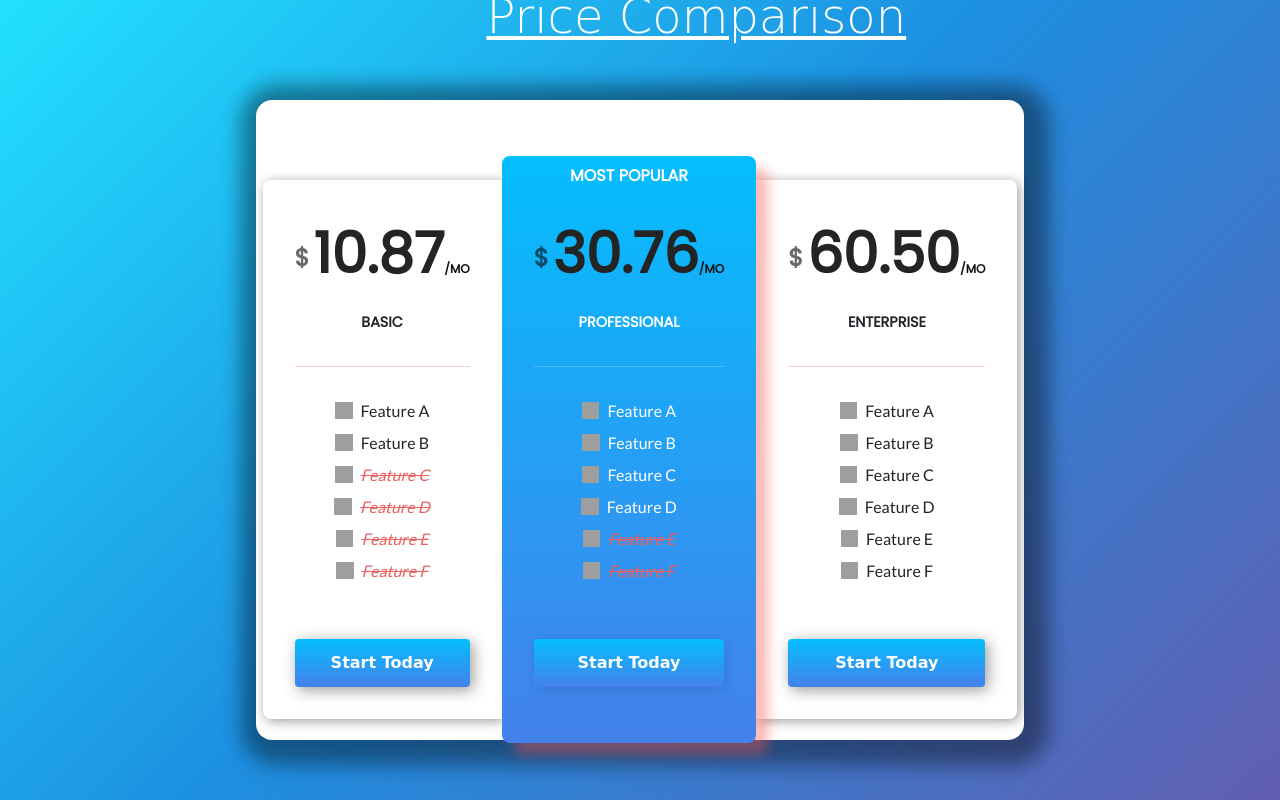
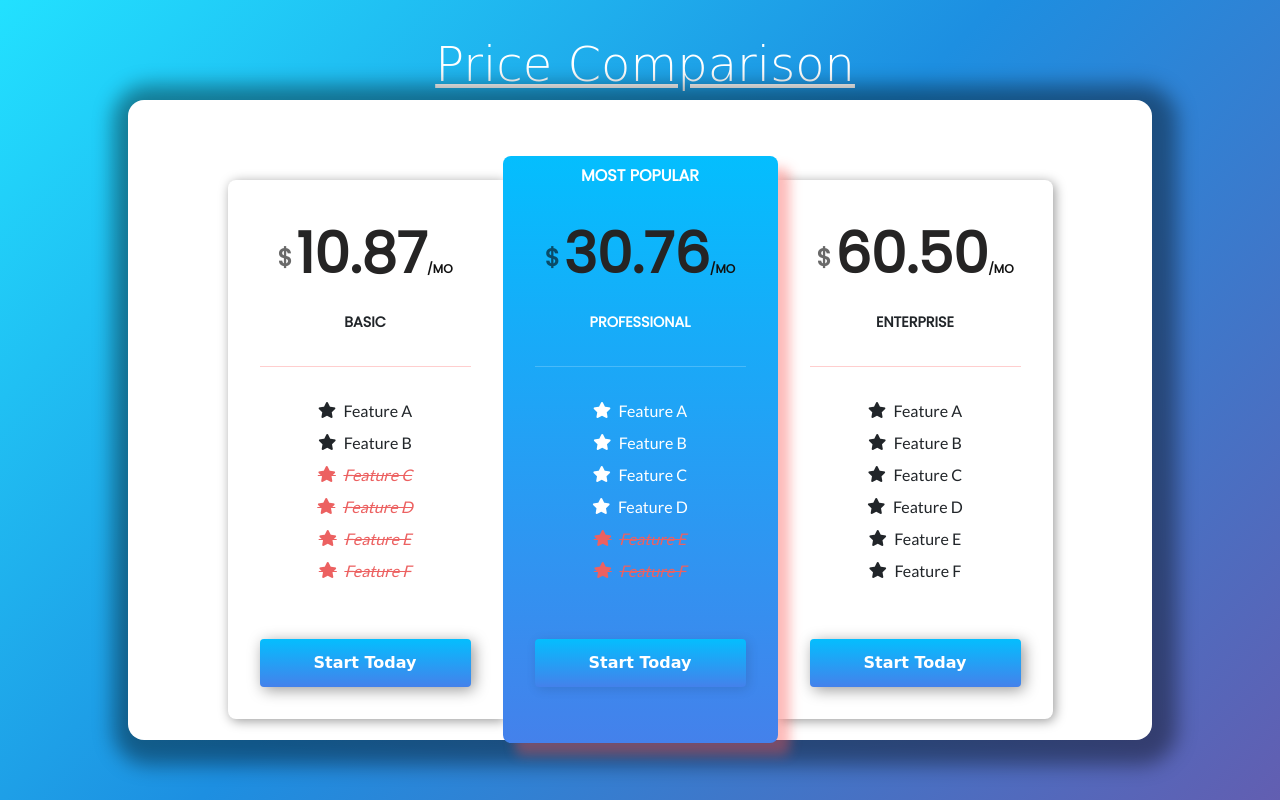
Before and after one commit to raybags-web-dev/Price_comparison, a PHP site: page / in a window 1280 px wide. Run offline with PHP 8.4, Linux system fonts and the light colour scheme; some libraries are stand-ins or nearby versions; some web fonts are replaced; grey boxes are pictures that could not be loaded.

Commit message:
responsiveness

```diff
--- a/index.html
+++ b/index.html
@@ -43,22 +43,22 @@
                     </div>
                     <div class="divider"></div>
                     <div class="feature">
-                        <img src="check-circle.svg"> Feature A
+                        <i class="fas fa-star"></i> Feature A
                     </div>
                     <div class="feature">
-                        <img src="check-circle.svg"> Feature B
+                        <i class="fas fa-star"></i> Feature B
                     </div>
                     <div class="feature inactive">
-                        <img src="x-square.svg"> Feature C
+                        <i class="fas fa-star"></i> Feature C
                     </div>
                     <div class="feature inactive">
-                        <img src="x-square.svg"> Feature D
+                        <i class="fas fa-star"></i> Feature D
                     </div>
                     <div class="feature inactive">
-                        <img src="x-square.svg"> Feature E
+                        <i class="fas fa-star"></i> Feature E
                     </div>
                     <div class="feature inactive">
-                        <img src="x-square.svg"> Feature F
+                        <i class="fas fa-star"></i> Feature F
                     </div>
                     <button class="cta">Start Today</button>
                 </div>
@@ -74,22 +74,22 @@
                     </div>
                     <div class="divider"></div>
                     <div class="feature">
-                        <img src="check-circle.svg"> Feature A
+                        <i class="fas fa-star"></i> Feature A
                     </div>
                     <div class="feature">
-                        <img src="check-circle.svg"> Feature B
+                        <i class="fas fa-star"></i> Feature B
                     </div>
                     <div class="feature">
-                        <img src="check-circle.svg"> Feature C
+                        <i class="fas fa-star"></i> Feature C
                     </div>
                     <div class="feature">
-                        <img src="check-circle.svg"> Feature D
+                        <i class="fas fa-star"></i> Feature D
                     </div>
                     <div class="feature inactive">
-                        <img src="x-square.svg"> Feature E
+                        <i class="fas fa-star"></i> Feature E
                     </div>
                     <div class="feature inactive">
-                        <img src="x-square.svg"> Feature F
+                        <i class="fas fa-star"></i> Feature F
                     </div>
                     <button class="cta">Start Today</button>
                 </div>
@@ -104,22 +104,22 @@
                     </div>
                     <div class="divider"></div>
                     <div class="feature">
-                        <img src="check-circle.svg"> Feature A
+                        <i class="fas fa-star"></i> Feature A
                     </div>
                     <div class="feature">
-                        <img src="check-circle.svg"> Feature B
+                        <i class="fas fa-star"></i> Feature B
                     </div>
                     <div class="feature">
-                        <img src="check-circle.svg"> Feature C
+                        <i class="fas fa-star"></i> Feature C
                     </div>
                     <div class="feature">
-                        <img src="check-circle.svg"> Feature D
+                        <i class="fas fa-star"></i> Feature D
                     </div>
                     <div class="feature">
-                        <img src="check-circle.svg"> Feature E
+                        <i class="fas fa-star"></i> Feature E
                     </div>
                     <div class="feature">
-                        <img src="check-circle.svg"> Feature F
+                        <i class="fas fa-star"></i> Feature F
                     </div>
                     <button class="cta">Start Today</button>
                 </div>
--- a/styles/styles.css
+++ b/styles/styles.css
@@ -16,7 +16,6 @@
     text-emphasis: red;
     font-size: 3rem;
     left: 30%;
-    top: -1em;
     color: #FFFFFF;
     text-decoration: underline;
     background-attachment: fixed;
@@ -53,7 +52,7 @@ body {
 .jumbotron {
     position: relative;
     height: 80vh;
-    width: 60vw;
+    width: 80vw;
     border-radius: 1rem;
     box-shadow: 5px 5px 20px 20px rgba(0, 0, 0, .4);
     background-image: radial-gradient(73% 147%, #EADFDF 59%, #ECE2DF 100%), radial-gradient(91% 146%, rgba(255, 255, 255, 0.50) 47%, rgba(0, 0, 0, 0.50) 100%);
@@ -153,7 +152,7 @@ body {
     margin: .5rem;
 }
 
-.feature img {
+.feature i {
     height: 1.1em;
     width: 1.1em;
     margin-right: .5rem;
@@ -229,7 +228,27 @@ body {
         justify-content: center;
         align-items: center;
         position: relative;
+        margin-left: -2rem;
         width: 100vw;
-        overflow: hidden;
     }
 }
+
+@media(max-width: 715px) {
+    .jumbotron {
+        position: relative;
+        height: 70vh;
+        width: 100vw;
+    }
+    .price-comparison {
+        position: relative;
+        display: flex;
+        justify-content: center;
+        align-items: center;
+        max-width: 715px;
+        min-width: 715px;
+    }
+    #hd {
+        font-size: 40px;
+        text-decoration: none;
+    }
+}
```
